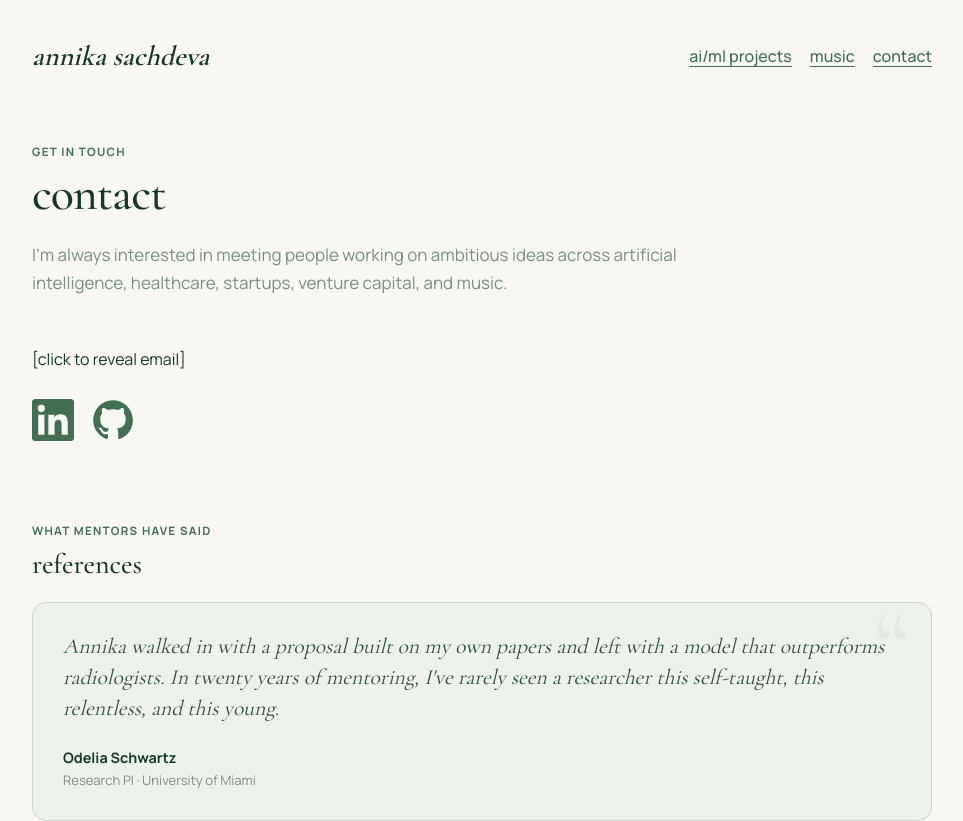
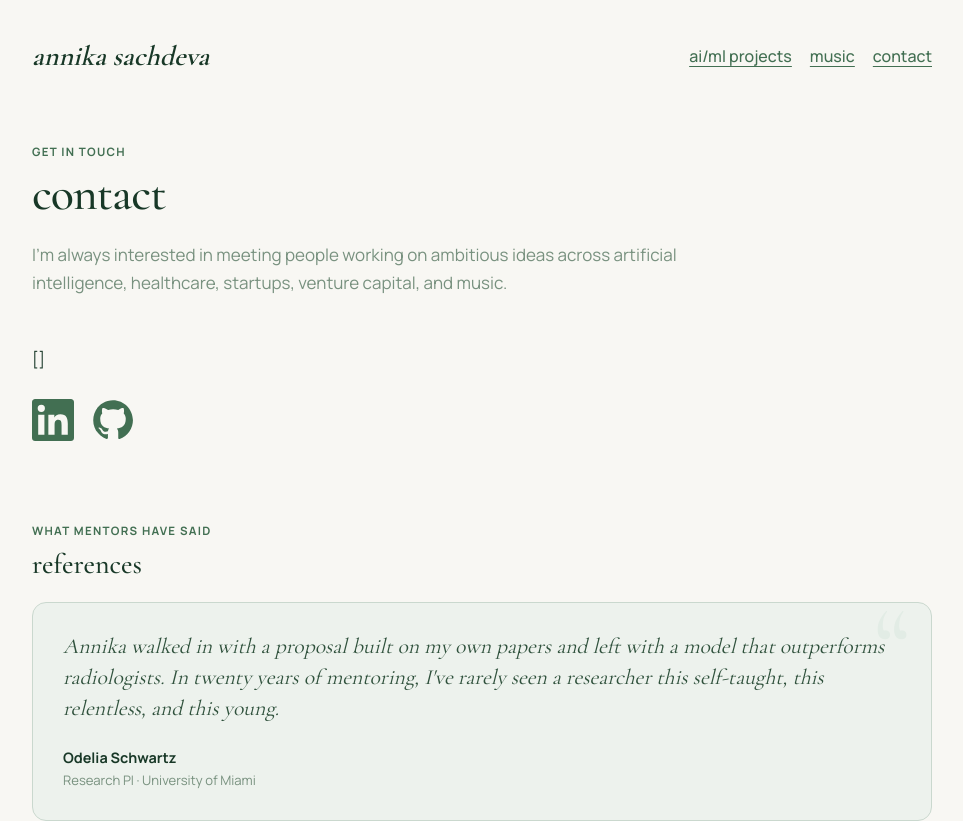
Before and after one commit to annika-sachdeva/annika-portfolio, a Next.js app: page /contact in a window 1280 px wide. Shown: the top 821 px of the page, without its empty margins (158-1121 px from the left). Built offline with nearby package versions, Linux system fonts and the light colour scheme.

Commit message:
remove email

```diff
--- a/app/contact/page.tsx
+++ b/app/contact/page.tsx
@@ -46,8 +46,8 @@ export default function ContactPage() {
           aria-expanded={showEmail}
         >
           {showEmail
-            ? "[asach29 [at] mit [dot] edu]"
-            : "[click to reveal email]"}
+            ? "[]"
+            : "[]"}
         </button>
 
         <div className="socialLinks">
```
